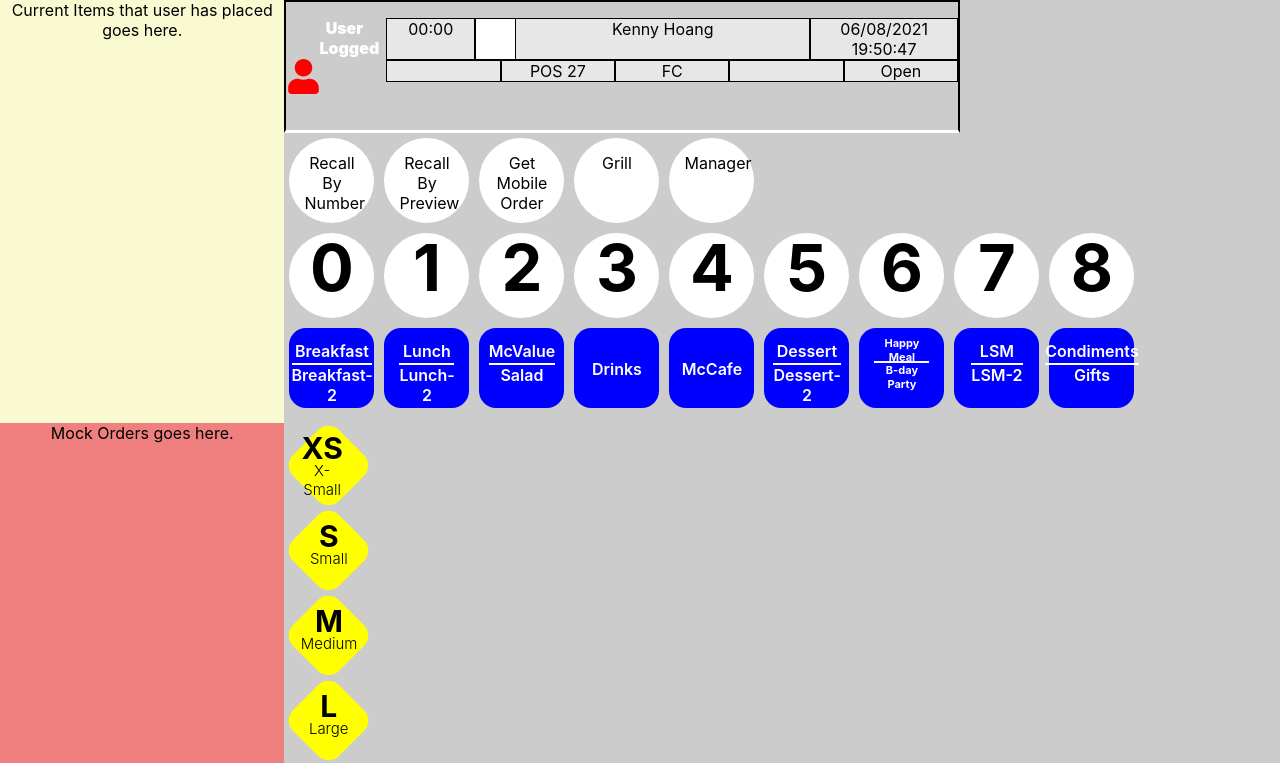
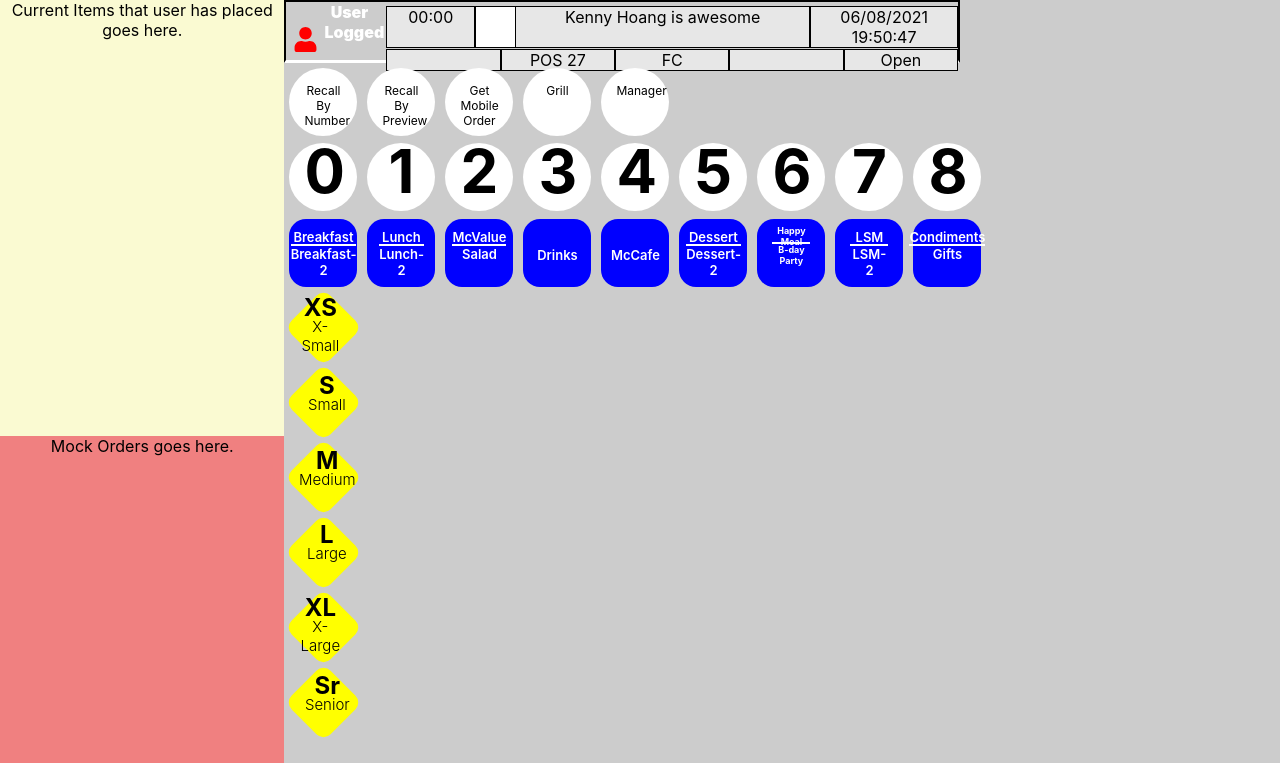
Before and after one commit to KennyHoang-CS/MCD-OTS-Frontend, a React (Create React App) app: page / in a window 1280 px wide. Shown: the top 763 px of the page. Built offline with nearby package versions, Linux system fonts and the light colour scheme.

Commit message:
adjusted overall sizing

```diff
--- a/src/Simulator/UserUI/UserBar.js
+++ b/src/Simulator/UserUI/UserBar.js
@@ -13,7 +13,7 @@
             <div className="User-Top">
                 <p>00:00</p>
                 <p className="User-Top-White-Box"></p>
-                <p>Kenny Hoang</p>
+                <p>Kenny Hoang is awesome</p>
                 <p>06/08/2021 19:50:47</p>
             </div>
             <div className="User-Bottom">
--- a/src/Simulator/UserUI/UserIcon.js
+++ b/src/Simulator/UserUI/UserIcon.js
@@ -5,7 +5,7 @@
 function UserIcon() {
     return (
         <IconContext.Provider value={{ className: "User-Icon" }}>
-            <FaUser size="35px" />
+            <FaUser size="25px" />
         </IconContext.Provider>
     )
 }
--- a/src/css/MenuSquareButton.css
+++ b/src/css/MenuSquareButton.css
@@ -3,22 +3,22 @@
     color: white;
     background-color: blue;
     border-radius: 17px;
-    width: 55px;
-    height: 50px;
+    width: 38px;
+    height: 38px;
     padding: 15px;
     margin: 5px;
     display: grid;
     justify-content: center;
-    align-items: center;
 }
 
 .Menu-Square-Content-3 {
-    font-size: 11px;
+    font-size: 9px;
     font-weight: 700;
 }
 
 .Menu-Square-Content {
     font-weight: 600;
+    font-size: 13px;
 }
 
 .Subname-1 {
--- a/src/css/NumberCircleButton.css
+++ b/src/css/NumberCircleButton.css
@@ -2,15 +2,15 @@
     color: black;
     background-color: white;
     border-radius: 50%;
-    width: 55px;
-    height: 55px;
+    width: 38px;
+    height: 38px;
     padding: 15px;
     margin: 5px;
     position: relative;
 }
 
 .NumberCircleButton p {
-    font-size: 65px;
+    font-size: 60px;
     font-weight: 700;
-    transform: translateY(-85px);
+    transform: translateY(-83px);
 }
--- a/src/css/NumbersBar.css
+++ b/src/css/NumbersBar.css
@@ -1,6 +1,7 @@
 
 .NumbersBar {
     display: flex;
+    transform: translateY(-3px);
 }
 
 .Top-Container {
@@ -9,4 +10,5 @@
 
 .MenuBar {
     display: flex;
+    transform: translateY(-5px);
 }
--- a/src/css/SizingBar.css
+++ b/src/css/SizingBar.css
@@ -1,13 +1,14 @@
 .Sizing-Bar {
     display: grid;
     margin-left: 12px;
+    transform: translateY(-17px);
 }
 
 .Sizing-Button {
     background-color: yellow;
-    width: 65px;
-    height: 65px;
-    border-radius: 15px;
+    width: 55px;
+    height: 55px;
+    border-radius: 10px;
     margin-top: 20px;
     transform: rotate(45deg);
 }
@@ -22,7 +23,7 @@
 
 .abbreviation {
     font-weight: 700;
-    font-size: 30px;
+    font-size: 24px;
     transform: rotate(-45deg);
 }
 
--- a/src/css/SpecialUI.css
+++ b/src/css/SpecialUI.css
@@ -3,11 +3,12 @@
     color: black;
     background-color: white;
     border-radius: 50%;
-    width: 55px;
-    height: 55px;
+    width: 38px;
+    height: 38px;
     padding: 15px;
     margin: 5px;
     position: relative;
+    font-size: 12px;
 }
 
 .Special-Bar, .Special-Left-Buttons, .Special-Right-Buttons{
--- a/src/css/UserUI.css
+++ b/src/css/UserUI.css
@@ -1,10 +1,10 @@
 .User-Bar-Container {
     display: grid;
     grid-template-columns: 100px auto;
+    grid-template-rows: 58px;
     border: 2px solid black;
     border-bottom: 3px solid white;
     margin-right: 320px;
-    padding-bottom: 0;
 }
 
 .User-Logged {
@@ -12,12 +12,13 @@
     font-weight: 900;
     width: 50px;
     margin-left: 38px;
-    transform: translateX(-5px);
+    transform: translateY(-16px);
 }
 
 .User-Top {
     display: grid;
     grid-template-columns: 0.3fr 40px 1fr 0.5fr;
+    transform: translateY(-12px);
 }
 
 .User-Top p, .User-Bottom p {
@@ -33,11 +34,12 @@
 .User-Bottom{
     display: grid;
     grid-template-columns: repeat(5, 1fr);
-    transform: translateY(-32px);
+    transform: translateY(-43px);
 }
 
 .User-Icon {
     color: red;
-    transform: translateY(-15px);
+    transform: translateY(-47px);
     float: left;
+    margin-left: 7px;
 }
--- a/src/css/simulator.css
+++ b/src/css/simulator.css
@@ -3,5 +3,5 @@
     background-color: #ccc;
     display: grid;
     grid-template-columns: 1fr 3.5fr;
-    grid-template-rows: 97vh;
+    grid-template-rows: 100vh;
 }
```
